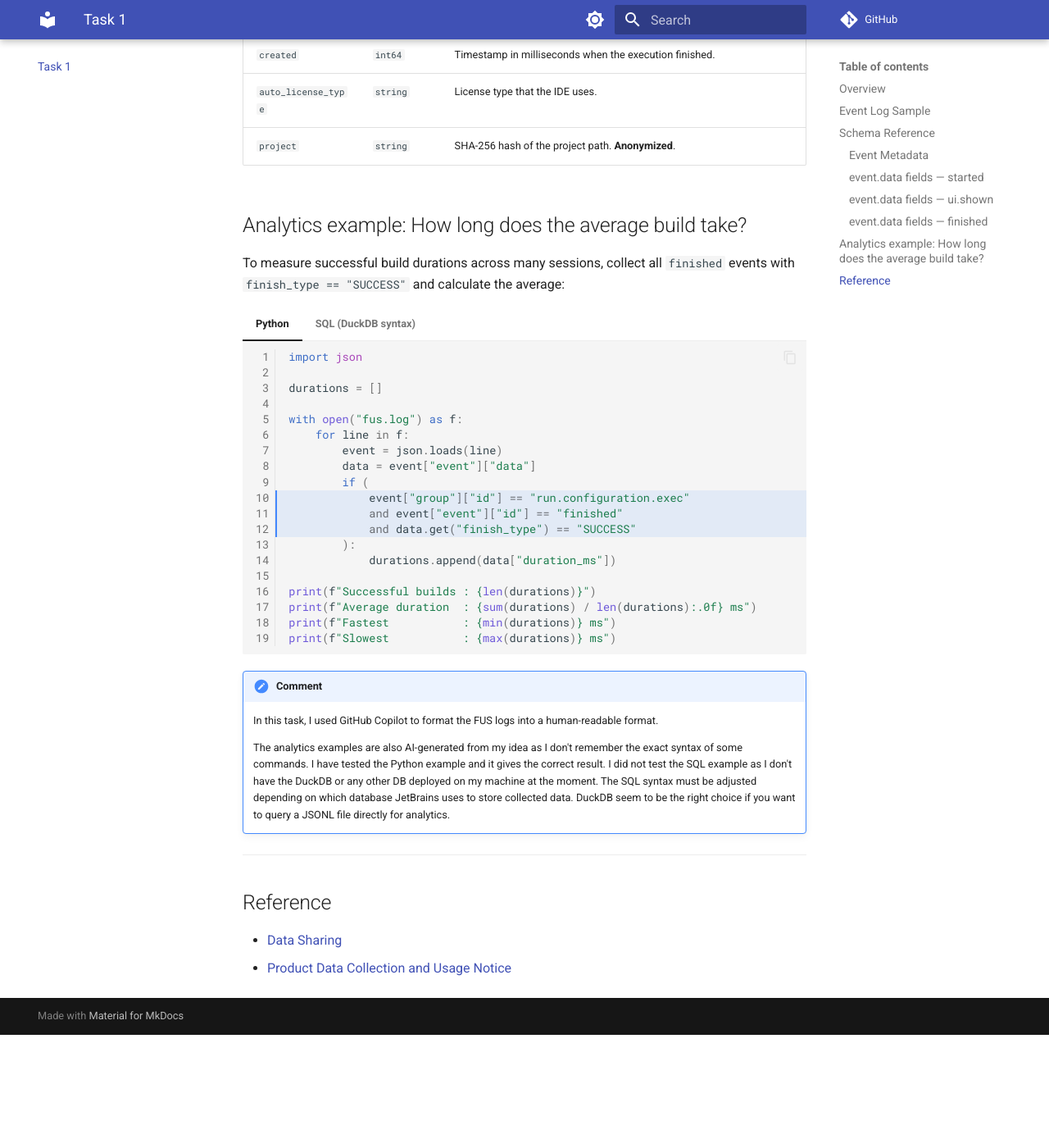
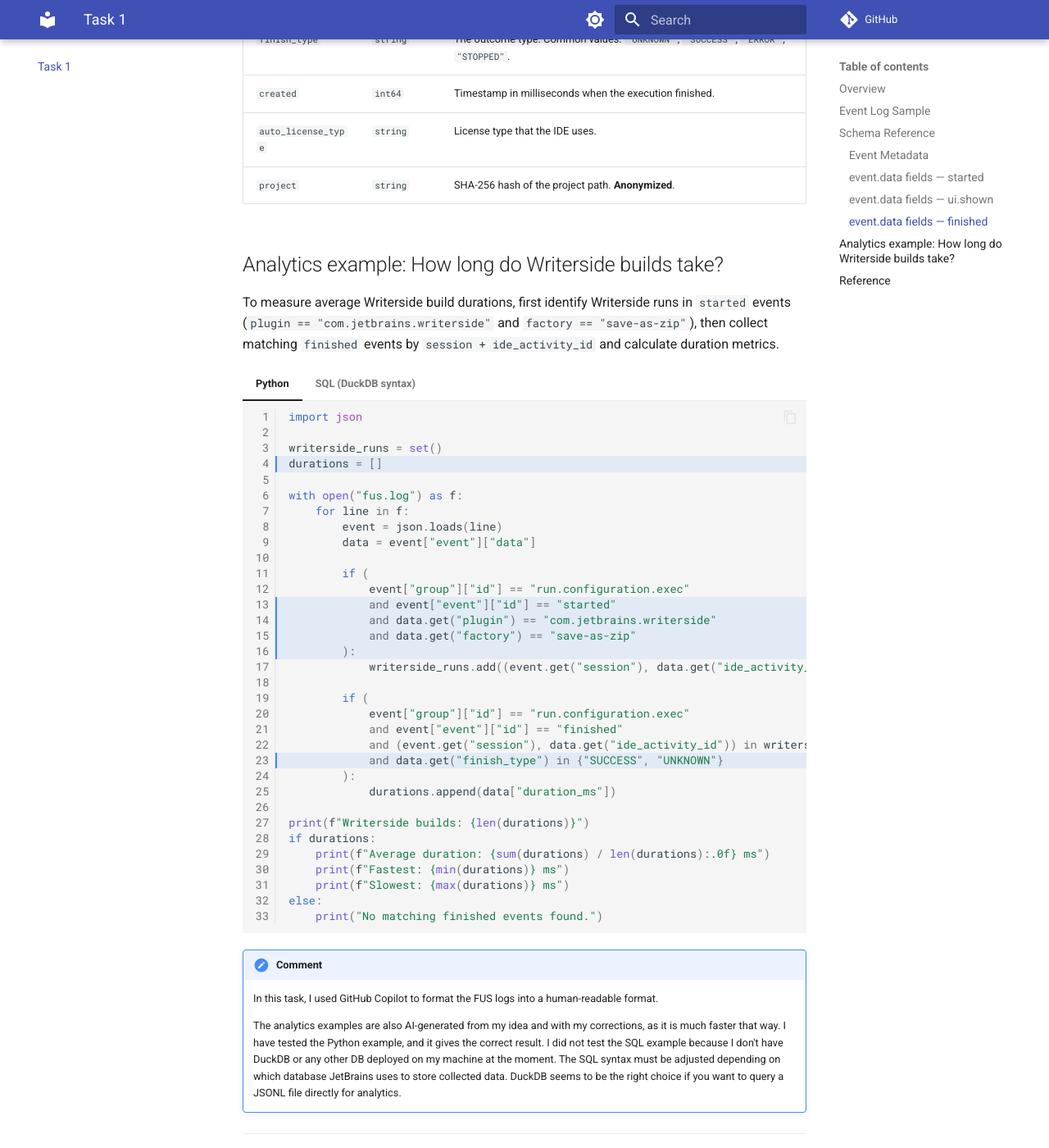
Before and after one commit to fanil-z/jb-temp, an MkDocs documentation site: the page built from docs/task-1.md, in a window 1280 px wide and 1400 px high, scrolled down 4477 px. Shown: the whole window at 82% size. Built offline with MkDocs 1.6.1 and Material for MkDocs 9.7.7, drawn with Linux system fonts in a browser that asks for light colours; comment, search, counter and statistics services are not loaded; before the commit the page ends 5739 px from its top, so only the background shows below that; some of the changed text lies outside the part shown.

Commit message:
review: final review and fixed example scripts

````diff
--- a/docs/task-1.md
+++ b/docs/task-1.md
@@ -127,7 +127,7 @@
 ### Event Metadata
 
 !!! info "Info"
-    The event metadata represents the first 8 data records of the log line. IDE collects the same metadata for all events. Thus, the number and names of the fields in the metadata are always the same. Unlike the events data, where each event has specific metrics.
+  The event metadata represents the first 8 data records of the log line. The IDE collects the same metadata for all events. Thus, the number and names of the fields in the metadata are always the same, unlike the event data, where each event has specific metrics.
 
 | Field | Type | Description |
 |---|---|---|
@@ -136,7 +136,7 @@
 | `build` | `string` | IDE build number (e.g. `261.25134.95`). |
 | `bucket` | `string` | A/B bucket assignment. |
 | `time` | `int64` | Timestamp of the event in milliseconds. |
-| `group.id` | `string` | Event group identifier. Always `"run.configuration.exec"` for  Writerside documentation build events. |
+| `group.id` | `string` | Event group identifier. Always `"run.configuration.exec"` for Writerside documentation build events. |
 | `group.version` | `int` | Version of the event group. |
 | `event.id` | `string` | Event stage identifier. One of `"started"`, `"ui.shown"`, `"finished"` for Writerside builds. |
 | `event.count` | `int` | Aggregation counter. Usually `1`. |
@@ -146,7 +146,7 @@
 | Field | Type | Description |
 |---|---|---|
 | `system_event_id` | `int` | Numeric event ID. The number sequentially increases within the session. |
-| `ide_activity_id` | `int` | IDE activity ID. Appears on rare events. |
+| `ide_activity_id` | `int` | Unique ID linking all stages of a single execution (`started`→`ui.shown`→`finished`). |
 | `factory` | `string` | Run configuration factory identifier. For Writerside: `"save-as-zip"` (HTML documentation build). |
 | `plugin` | `string` | Plugin ID originating the run configuration. For Writerside: `"com.jetbrains.writerside"`. |
 | `plugin_version` | `string` | Version of the Writerside plugin (e.g. `"2026.06.8817"`). |
@@ -166,7 +166,7 @@
 | Field | Type | Description |
 |---|---|---|
 | `system_event_id` | `int` | Numeric event ID. The number sequentially increases within the session. |
-| `ide_activity_id` | `int` | IDE activity ID. Appears on rare events. |
+| `ide_activity_id` | `int` | Unique ID linking all stages of a single execution (`started`→`ui.shown`→`finished`). |
 | `created` | `int64` | Timestamp in milliseconds when the UI appeared. |
 | `auto_license_type` | `string` | License type that the IDE uses. |
 | `project` | `string` | SHA-256 hash of the project path. **Anonymized**. |
@@ -176,60 +176,87 @@
 | Field | Type | Description |
 |---|---|---|
 | `system_event_id` | `int` | Numeric event ID. The number sequentially increases within the session. |
-| `ide_activity_id` | `int` | IDE activity ID. Appears on rare events. |
+| `ide_activity_id` | `int` | Unique ID linking all stages of a single execution (`started`→`ui.shown`→`finished`). |
 | `duration_ms` | `int` | Total elapsed time in milliseconds from `started` to `finished`. |
 | `finish_type` | `string` | The outcome type. Common values: `"UNKNOWN"`, `"SUCCESS"`, `"ERROR"`, `"STOPPED"`. |
 | `created` | `int64` | Timestamp in milliseconds when the execution finished. |
 | `auto_license_type` | `string` | License type that the IDE uses. |
 | `project` | `string` | SHA-256 hash of the project path. **Anonymized**. |
 
-## Analytics example: How long does the average build take?
+## Analytics example: How long do Writerside builds take?
 
-To measure successful build durations across many sessions, collect all `finished` events with `finish_type == "SUCCESS"` and calculate the average:
+To measure average Writerside build durations, first identify Writerside runs in `started` events (`plugin == "com.jetbrains.writerside"` and `factory == "save-as-zip"`), then collect matching `finished` events by `session + ide_activity_id` and calculate duration metrics.
 
 === "Python"
 
-    ```python linenums="1" hl_lines="10-12"
+    ```python linenums="1" hl_lines="4 13-16 23"
     import json
 
+    writerside_runs = set()
     durations = []
 
     with open("fus.log") as f:
         for line in f:
             event = json.loads(line)
             data = event["event"]["data"]
+
+            if (
+                event["group"]["id"] == "run.configuration.exec"
+                and event["event"]["id"] == "started"
+                and data.get("plugin") == "com.jetbrains.writerside"
+                and data.get("factory") == "save-as-zip"
+            ):
+                writerside_runs.add((event.get("session"), data.get("ide_activity_id")))
+
             if (
                 event["group"]["id"] == "run.configuration.exec"
                 and event["event"]["id"] == "finished"
-                and data.get("finish_type") == "SUCCESS"
+                and (event.get("session"), data.get("ide_activity_id")) in writerside_runs
+                and data.get("finish_type") in {"SUCCESS", "UNKNOWN"}
             ):
                 durations.append(data["duration_ms"])
 
-    print(f"Successful builds : {len(durations)}")
-    print(f"Average duration  : {sum(durations) / len(durations):.0f} ms")
-    print(f"Fastest           : {min(durations)} ms")
-    print(f"Slowest           : {max(durations)} ms")
+    print(f"Writerside builds: {len(durations)}")
+    if durations:
+        print(f"Average duration: {sum(durations) / len(durations):.0f} ms")
+        print(f"Fastest: {min(durations)} ms")
+        print(f"Slowest: {max(durations)} ms")
+    else:
+        print("No matching finished events found.")
     ```
 
 === "SQL (DuckDB syntax)"
 
     ```sql linenums="1"
+    WITH writerside_started AS (
+        SELECT
+          session AS session,
+          "event".data.ide_activity_id AS ide_activity_id
+        FROM read_ndjson('fus.log', auto_detect=true)
+        WHERE "group".id = 'run.configuration.exec'
+          AND "event".id = 'started'
+          AND "event".data.plugin = 'com.jetbrains.writerside'
+          AND "event".data.factory = 'save-as-zip'
+    )
     SELECT
-        COUNT(*)                                          AS successful_builds,
-        AVG(event.data.duration_ms)                       AS avg_duration_ms,
-        MIN(event.data.duration_ms)                       AS fastest_ms,
-        MAX(event.data.duration_ms)                       AS slowest_ms
-    FROM read_ndjson('fus.log', auto_detect=true)
-    WHERE "group".id   = 'run.configuration.exec'
-      AND "event".id   = 'finished'
-      AND "event".data.finish_type = 'SUCCESS'
+        COUNT(*)                    AS writerside_builds,
+        AVG(f."event".data.duration_ms) AS avg_duration_ms,
+        MIN(f."event".data.duration_ms) AS fastest_ms,
+        MAX(f."event".data.duration_ms) AS slowest_ms
+    FROM read_ndjson('fus.log', auto_detect=true) AS f
+    JOIN writerside_started ws
+      ON f.session = ws.session
+     AND f."event".data.ide_activity_id = ws.ide_activity_id
+    WHERE f."group".id = 'run.configuration.exec'
+      AND f."event".id = 'finished'
+      AND f."event".data.finish_type IN ('SUCCESS', 'UNKNOWN')
     ```
 
 !!! Comment
 
     In this task, I used GitHub Copilot to format the FUS logs into a human-readable format.
 
-    The analytics examples are also AI-generated from my idea as I don't remember the exact syntax of some commands. I have tested the Python example and it gives the correct result. I did not test the SQL example as I don't have the DuckDB or any other DB deployed on my machine at the moment. The SQL syntax must be adjusted depending on which database JetBrains uses to store collected data. DuckDB seem to be the right choice if you want to query a JSONL file directly for analytics.
+    The analytics examples are also AI-generated from my idea and with my corrections, as it is much faster that way. I have tested the Python example, and it gives the correct result. I did not test the SQL example because I don't have DuckDB or any other DB deployed on my machine at the moment. The SQL syntax must be adjusted depending on which database JetBrains uses to store collected data. DuckDB seems to be the right choice if you want to query a JSONL file directly for analytics.
 
 ---
 
````
Also changed, not shown: docs/task-1/data/example-run.py (deleted, +0 -19 lines), docs/task-1/example-run.py (added, +30 -0 lines), docs/task-2.md (+11 -11 lines).
